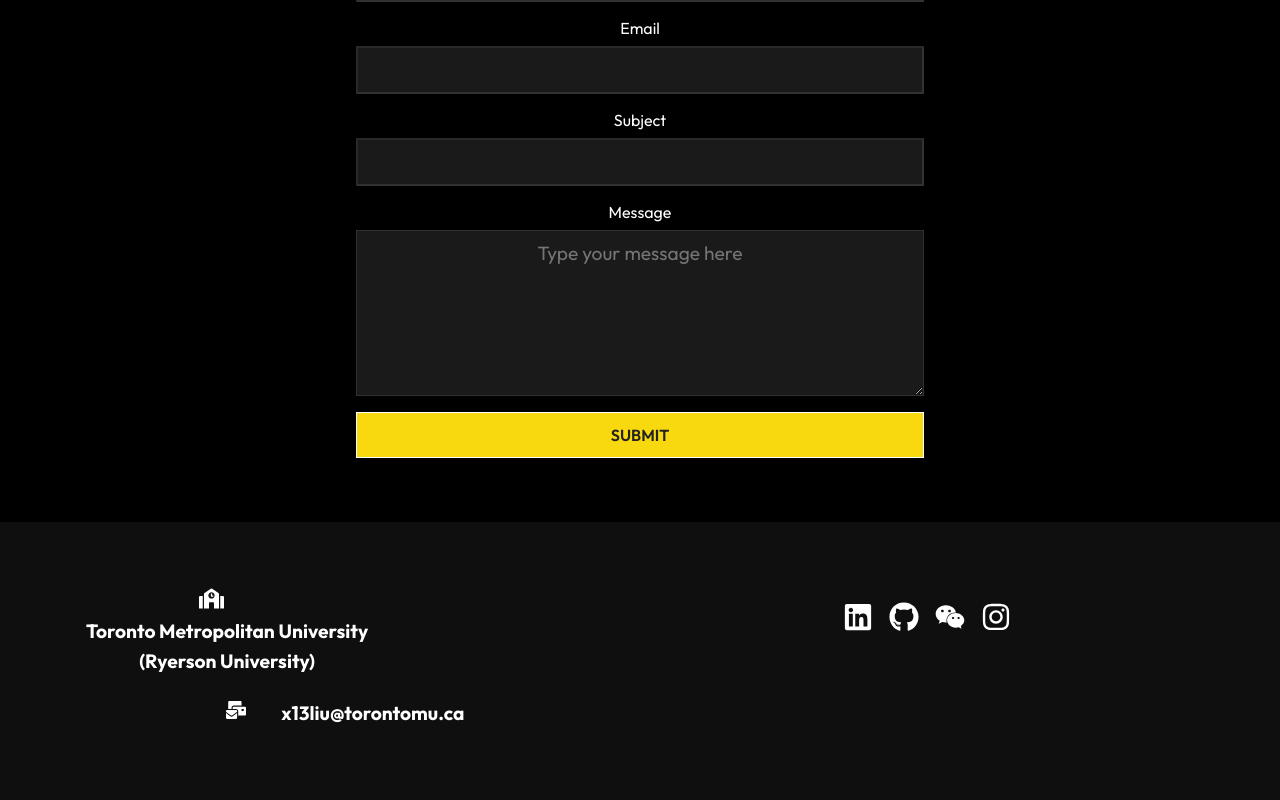
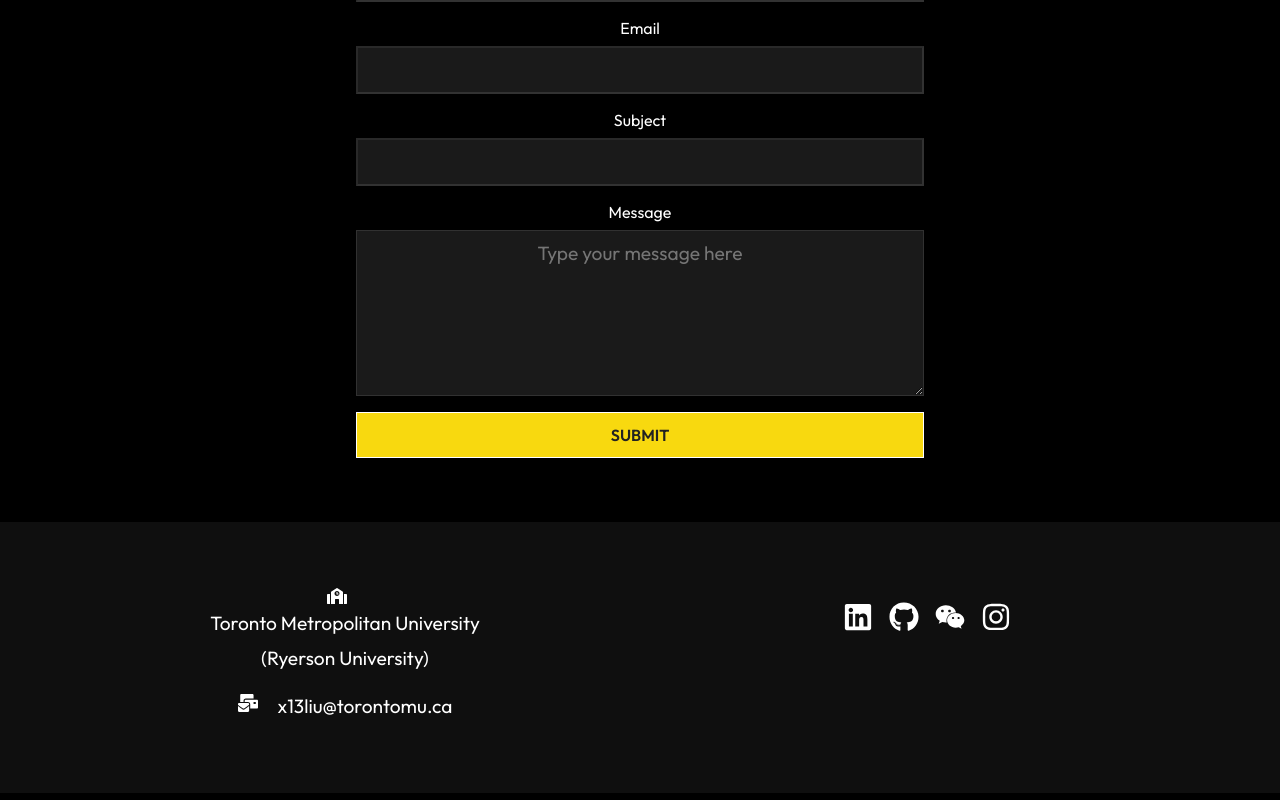
Before and after one commit to lusanjj/xinliu, a React (Create React App) app: page /contact in a window 1280 px wide. Shown: the part 618-1418 px from the top of the page. Built offline with nearby package versions, Linux system fonts and the light colour scheme.

Commit message:
updated button effects and fix bugs in footer

```diff
--- a/src/components/Footer.js
+++ b/src/components/Footer.js
@@ -8,12 +8,15 @@ const Footer = () => {
     <div className="footer">
       <div className="footer-container">
         <div className="left">
-          <div className="location">
-            <h4><FaSchool size={25} style={{ color: "#fff", marginRight: "2rem" }} /><p >Toronto Metropolitan University </p><p style={{textAlign:"center"}}>(Ryerson University)</p></h4>
+            <div className="location">
+
+                <p><FaSchool size={20} style={{ color: "#fff", marginRight: "1rem" }} /><p >Toronto Metropolitan University </p><p style={{textAlign:"center"}}>(Ryerson University)</p></p>
             </div>
+
             <div className="email">
-            <h4><FaMailBulk size={20} style={{ color: "#fff", marginRight: "2rem" }} /> x13liu@torontomu.ca</h4>
+               <p><FaMailBulk size={20} style={{ color: "#fff", marginRight: "1rem" }} /> x13liu@torontomu.ca</p>
             </div>
+
             {/* <div className="github">
             <h4><FaGithub size={20} style={{ color: "#fff", marginRight: "2rem" }} /> https://github.com/lusanjj</h4>
             </div>
--- a/src/components/FooterStyles.css
+++ b/src/components/FooterStyles.css
@@ -20,16 +20,13 @@
     padding: 1rem;
 }
 
-.location{
+.location.email{
 
     display: flex;
     margin-bottom: 0.8rem;
 
 }
-.location p{
 
-line-height: 30px;
-}
 .right{
     height:100%;
     max-width: 100%;
@@ -37,20 +34,14 @@ line-height: 30px;
     flex-direction: column;
     padding: 1rem;
 }
+
 .social{
     margin-top: 1rem;
 
 }
-h4{
+
+p{
     font-size: 1.2rem;
     padding-bottom: 0.7rem;
 
 }
-p{
-    font-size: 1.2rem;
-}
-@media screen and (max-width:640px) {
-    .footer-container{
-        grid-template-columns: 1fr;
-    }
-}
--- a/src/components/HeroImgStyle.css
+++ b/src/components/HeroImgStyle.css
@@ -40,8 +40,8 @@
     text-align: center;
 }
 .hero .content h1{
-font-size: 3rem;
-padding: 0.6rem 0 1.5rem;
+    font-size: 3rem;
+    padding: 0.6rem 0 1.5rem;
 }
 
 .hero .content p{
@@ -53,6 +53,8 @@ padding: 0.6rem 0 1.5rem;
 .content .btn{
     margin: 1rem 0.2rem;
 }
+
+
 
 
 @media screen and (max-width:640px) {
--- a/src/components/Navbar.js
+++ b/src/components/Navbar.js
@@ -20,7 +20,7 @@ const Navbar = () => {
   return (
     <div className={color ? "header header-bg" : "header" }>
       <Link to="/">
-        <h1>Xin Liu</h1>
+        <h1 className="btn-touch">Xin Liu</h1>
       </Link>
       <ul className={click ?"nav-menu active":"nav-menu"}>
         <li>
--- a/src/components/NavbarStyle.css
+++ b/src/components/NavbarStyle.css
@@ -21,6 +21,10 @@
 .nav-menu li a{
     font-size: 1.2rem;
     font-weight: 500;
+}
+.nav-menu li a:hover{
+    color:#e84117;
+    transition: all 0.5s ease;
 }
 .hamburger{
     display: none;
--- a/src/index.css
+++ b/src/index.css
@@ -38,8 +38,14 @@ cursor:pointer;
   color: #fff;
 }
 
+
+
 .btn:hover{
   background:rgba(255, 255, 255, 0.2);
   color: #fff;
   transition:0.3s;
 }
+.btn-touch:hover{
+  color:#d28e46;
+  transition: all 0.5s ease;
+}
```
Also changed, not shown: 1 other file (tests, documents, lock files or other folders).
